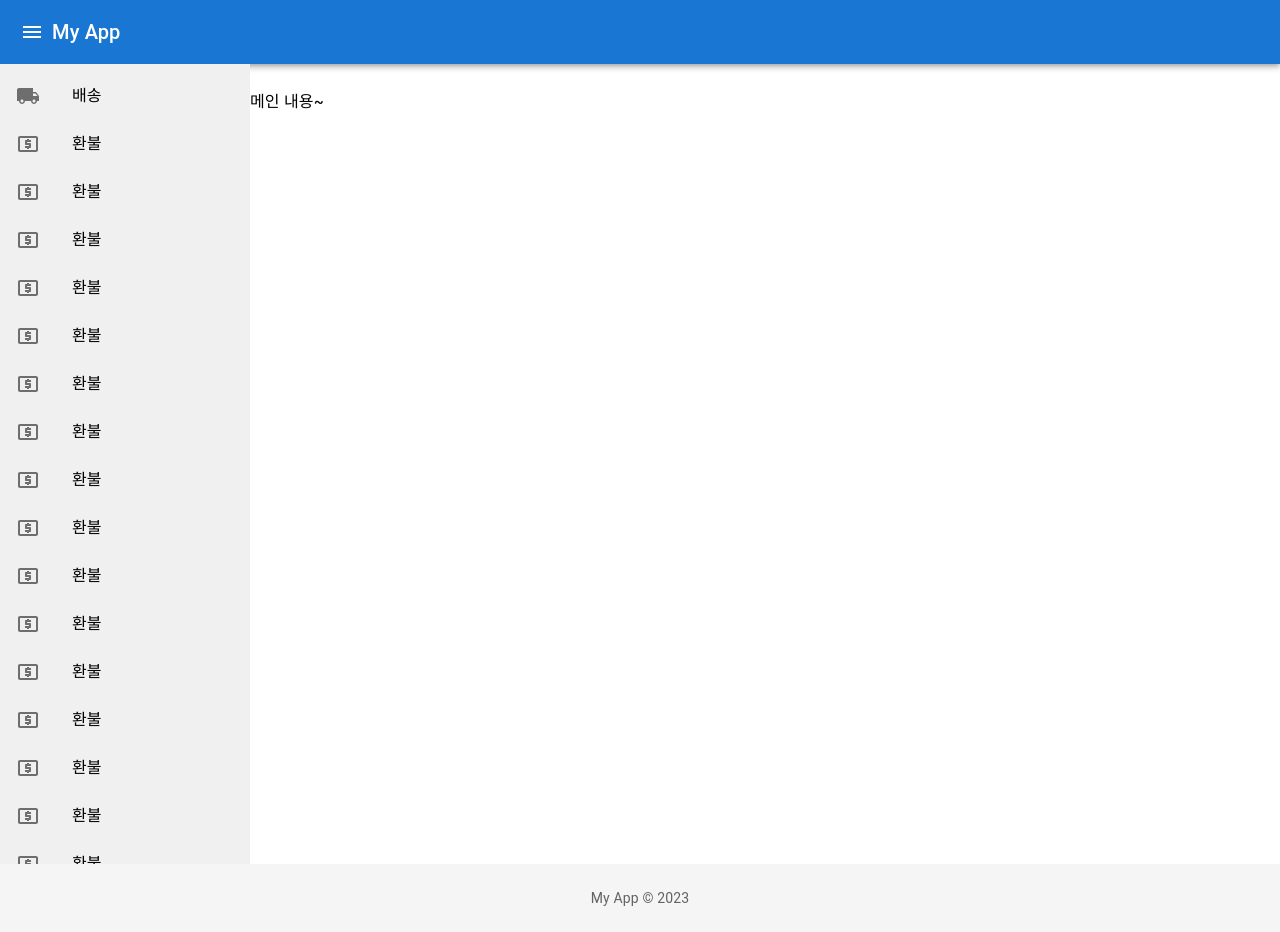
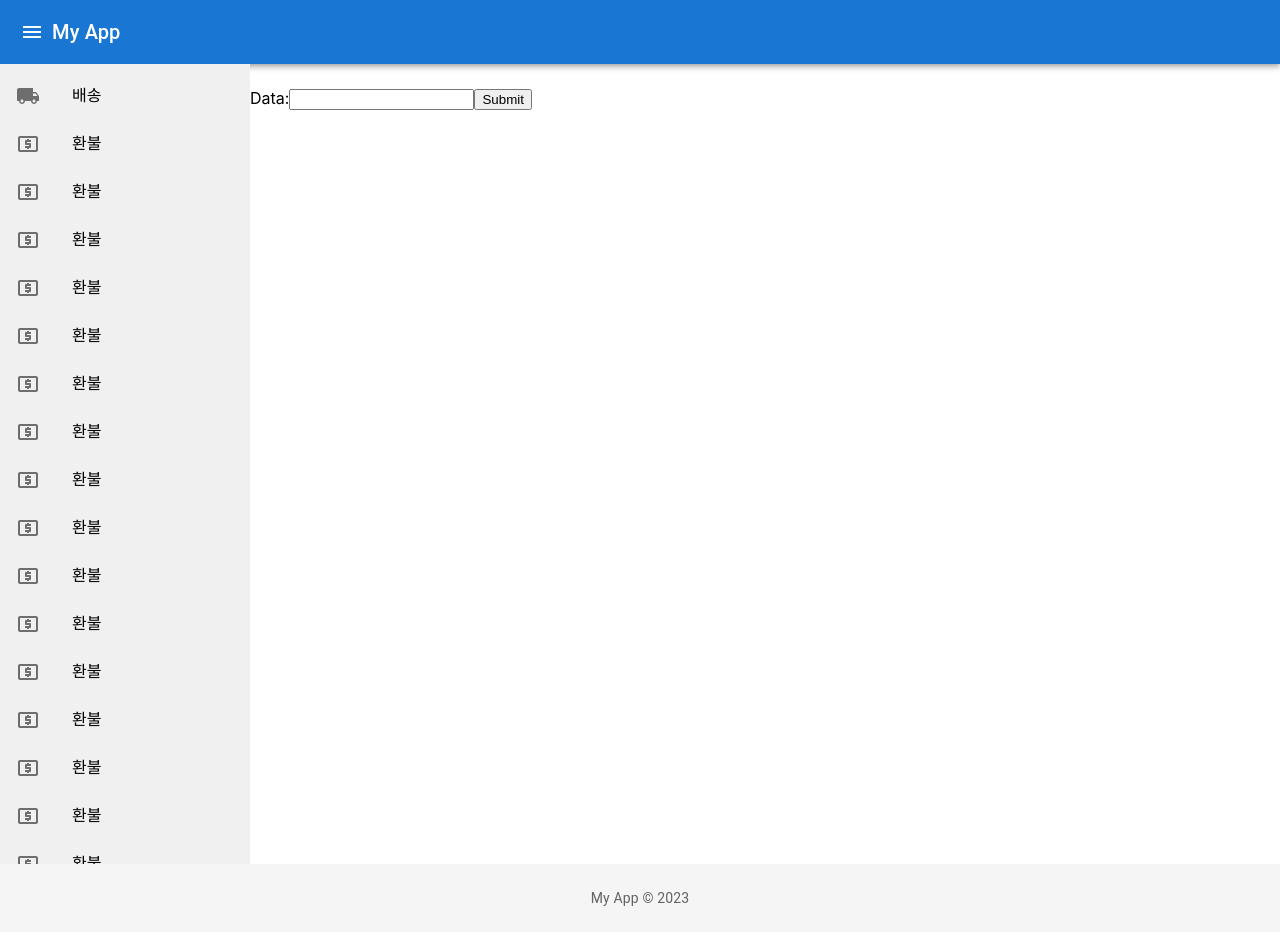
Before and after one commit to pepperdad/Mui-practice, a React (Create React App) app: page / in a window 1280 px wide. Built offline with nearby package versions, Linux system fonts and the light colour scheme.

Commit message:
feat: form으로 data 렌더링 기능

```diff
--- a/package.json
+++ b/package.json
@@ -12,6 +12,7 @@
     "@testing-library/user-event": "^13.5.0",
     "react": "^18.2.0",
     "react-dom": "^18.2.0",
+    "react-router-dom": "^6.14.0",
     "react-scripts": "5.0.1",
     "web-vitals": "^2.1.4"
   },
--- a/src/App.js
+++ b/src/App.js
@@ -1,8 +1,15 @@
 import React from "react";
+import { BrowserRouter as Router, Route, Routes } from "react-router-dom";
 import Layout from "./Layout";
+import FormComponent from "./FormComponent";
+import DataPage from "./DataPage";
 
 const App = () => {
-  return <Layout></Layout>;
+  return (
+    <Router>
+      <Layout></Layout>
+    </Router>
+  );
 };
 
 export default App;
--- /dev/null
+++ b/src/DataPage.js
@@ -0,0 +1,73 @@
+// import React from "react";
+
+// const DataPage = ({ data }) => {
+//   return (
+//     <div>
+//       <h2>Data Page</h2>
+//       <p>Data: {data}</p>
+//     </div>
+//   );
+// };
+
+// export default DataPage;
+
+import React from "react";
+import { useParams } from "react-router-dom";
+
+const DataPage = () => {
+  const { data } = useParams();
+  console.log(data + " 데이터");
+
+  return (
+    <div>
+      <h2>Data Page</h2>
+      <p>Data: {data}</p>
+    </div>
+  );
+};
+
+export default DataPage;
+
+// import React, { useEffect, useState } from 'react';
+// import { useParams } from 'react-router-dom';
+// import axios from 'axios';
+
+// const DataPage = () => {
+//   const { dataId } = useParams();
+//   const [data, setData] = useState(null);
+
+//   useEffect(() => {
+//     // 데이터를 가져오는 비동기 함수를 호출합니다.
+//     const fetchData = async () => {
+//       try {
+//         const response = await axios.get(`/api/data/${dataId}`);
+//         setData(response.data);
+//       } catch (error) {
+//         console.error('Error fetching data:', error);
+//       }
+//     };
+
+//     fetchData();
+//   }, [dataId]);
+
+//   if (!data) {
+//     return <div>Loading...</div>;
+//   }
+
+//   return (
+//     <div>
+//       <h2>Data Page</h2>
+//       <p>Data: {data}</p>
+//     </div>
+//   );
+// };
+
+// export default DataPage; // DB에서 데이터 가져옴 위의 코드에서는 useEffect 훅을 사용하여 페이지가 로드될 때 데이터를 가져오도록 설정합니다. 비동기 함수 fetchData를 정의하고, 해당 함수에서 API를 호출하여 데이터를 가져옵니다. 그리고 데이터가 로딩 중인 동안에는 "Loading..."이라는 메시지를 보여주도록 처리합니다. 데이터가 준비되면 해당 데이터를 화
+
+// 코드에서 비동기 처리를 사용하는 이유는 데이터를 서버로부터 가져오는 작업이 시간이 걸릴 수 있기 때문입니다.
+
+// 만약 데이터를 동기적으로 가져오는 방식을 사용한다면, 데이터를 가져오는 동안 화면이 멈추게 되어 사용자는 대기 상태에 머물러야 합니다. 이는 사용자 경험을 저하시키고, 응답이 느리거나 데이터 양이 많을 경우 화면이 응답하지 않는 것처럼 보일 수 있습니다.
+
+// 비동기 처리를 사용하면 데이터를 가져오는 동안 화면이 멈추지 않고 다른 작업을 수행할 수 있습니다. 이는 사용자 경험을 향상시키고, 응답이 오래 걸리는 작업에서도 화면이 응답하고 사용자는 다른 작업을 수행할 수 있게 됩니다.
+
+// 따라서 데이터를 서버로부터 가져오는 작업은 주로 비동기 처리를 사용하여 수행하며, 위의 코드에서는 비동기 함수를 사용하여 데이터를 가져오고, 데이터가 준비되면 화면에 표시하는 방식을 채택하고 있습니다. 이를 통해 사용자 경험을 향상시킬 수 있습니다.
--- /dev/null
+++ b/src/FormComponent.js
@@ -0,0 +1,32 @@
+import React, { useState } from "react";
+import { useNavigate } from "react-router-dom";
+
+const FormComponent = () => {
+  const navigate = useNavigate();
+  const [formData, setFormData] = useState("");
+
+  const handleSubmit = (e) => {
+    e.preventDefault();
+
+    // TODO: 데이터를 DB에 저장하는 로직을 추가합니다.
+
+    // 데이터를 보여주는 페이지로 이동합니다.
+    navigate(`/data/${formData}`);
+  };
+
+  const handleChange = (e) => {
+    setFormData(e.target.value);
+  };
+
+  return (
+    <form onSubmit={handleSubmit}>
+      <label>
+        Data:
+        <input type="text" value={formData} onChange={handleChange} />
+      </label>
+      <button type="submit">Submit</button>
+    </form>
+  );
+};
+
+export default FormComponent;
--- a/src/Layout.js
+++ b/src/Layout.js
@@ -8,6 +8,9 @@ import ListItemIcon from "@mui/material/ListItemIcon";
 import ListItemText from "@mui/material/ListItemText";
 import LocalShippingIcon from "@mui/icons-material/LocalShipping";
 import LocalAtmIcon from "@mui/icons-material/LocalAtm";
+import { BrowserRouter as Router, Route, Routes } from "react-router-dom";
+import FormComponent from "./FormComponent";
+import DataPage from "./DataPage";
 
 const Layout = ({ children }) => {
   return (
@@ -168,7 +171,10 @@ const Layout = ({ children }) => {
             overflowY: "auto",
           }}
         >
-          메인 내용~
+          <Routes>
+            <Route path="/" element={<FormComponent />} />
+            <Route path="/data/:data" element={<DataPage />} />
+          </Routes>
         </Box>
       </Box>
       <Footer />
```
Also changed, not shown: 1 other file (tests, documents, lock files or other folders).
